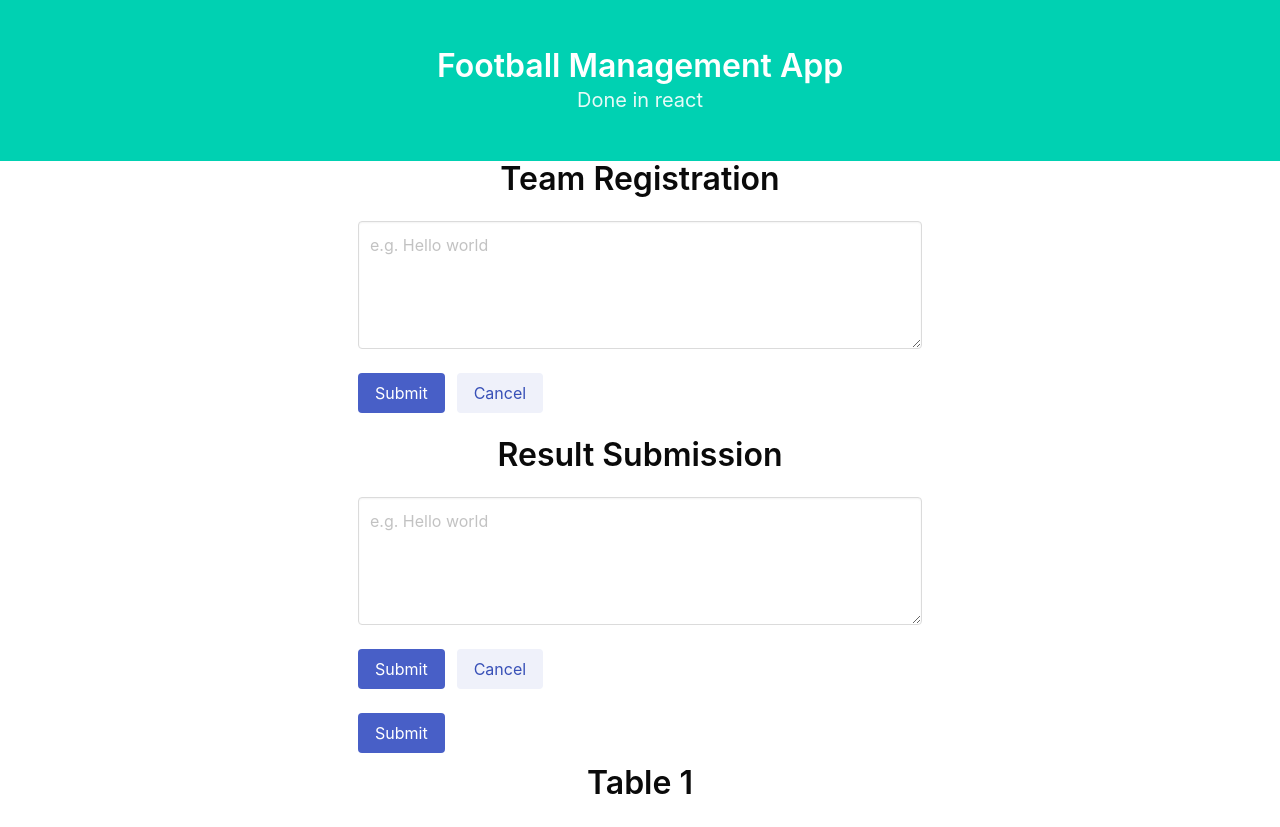
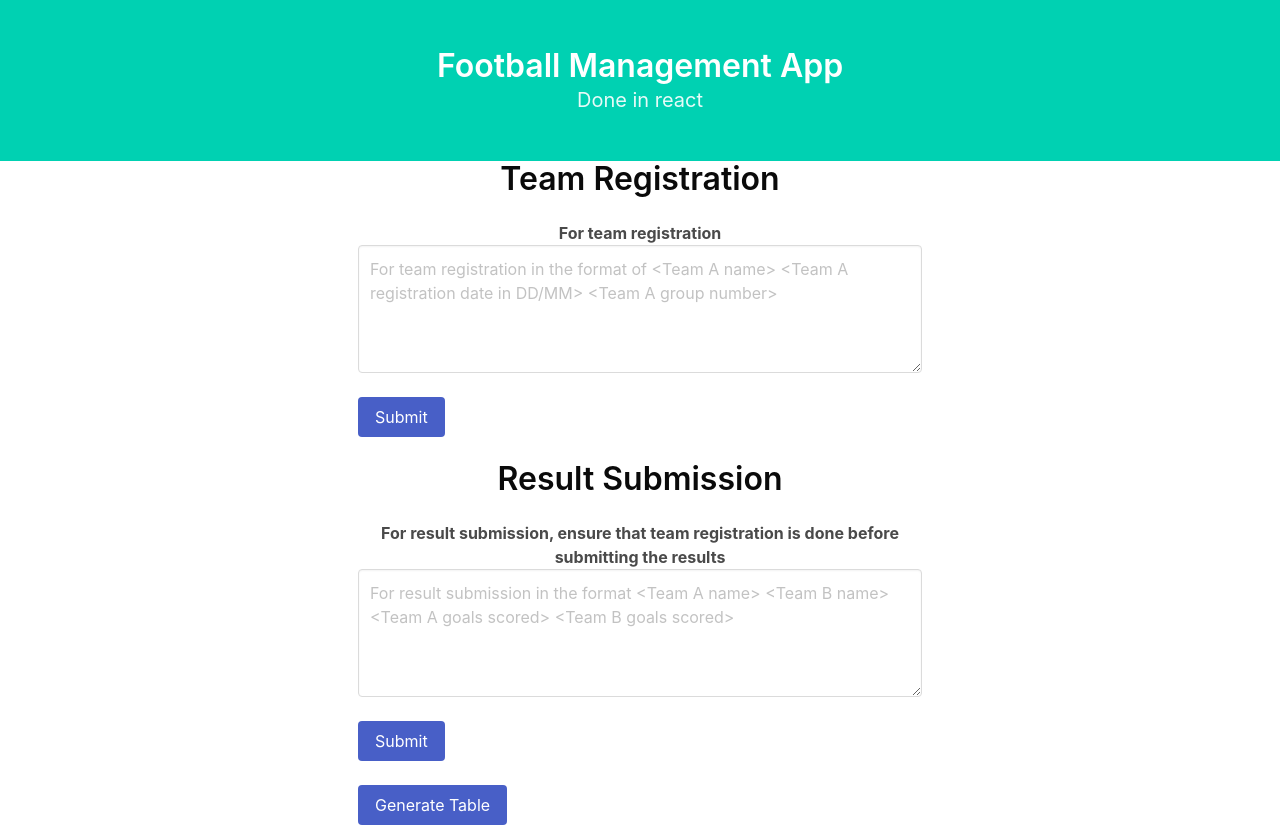
Before and after one commit to yanchenglee98/govtech-football, a React (Create React App) app: page / in a window 1280 px wide. Shown: the top 827 px of the page. Built offline with nearby package versions, Linux system fonts and the light colour scheme.

Commit message:
add additional info in text input

```diff
--- a/src/components/Table.js
+++ b/src/components/Table.js
@@ -3,8 +3,8 @@ import { useEffect, useState } from "react";
 export default function Table() {
     // for team registration
     const [message, setMessage] = useState('');
-    const [teams, setTeams] = useState([]);
 
+    // use 2 maps to keep track of the teams in each group
     const [groupATeams, setGroupATeams] = useState(new Map());
     const [groupBTeams, setGroupBTeams] = useState(new Map());
 
@@ -16,19 +16,14 @@ export default function Table() {
         event.preventDefault();
 
         const data = message.split('\n');
-        const res = [];
+
         for (const team of data) {
             const tokens = team.split(' ')
             if (tokens.length !== 3) {
                 continue;
             }
-            res.push({
-                teamName: tokens[0],
-                registeredAt: tokens[1],
-                groupNo: parseInt(tokens[2])
-            })
 
-            if (parseInt(tokens[2]) == 1) {
+            if (parseInt(tokens[2]) === 1) {
                 setGroupATeams(groupATeams.set(tokens[0], {
                     teamName: tokens[0],
                     registeredAt: tokens[1],
@@ -42,22 +37,18 @@ export default function Table() {
                 }))
             }
         }
-
-        setTeams(res);
     }
 
     const teamRegistrationForm = () => {
         return (
             <div>
                 <h1 className='title has-text-black'>Team Registration</h1>
-                <textarea className="textarea" placeholder="e.g. Hello world" onChange={handleTeamChange}></textarea>
+                <b> For team registration</b>
+                <textarea className="textarea" placeholder="For team registration in the format of <Team A name> <Team A registration date in DD/MM> <Team A group number>" onChange={handleTeamChange}></textarea>
                 <br></br>
                 <div className="field is-grouped">
                     <div className="control">
                         <button onClick={handleTeamClick} className="button is-link">Submit</button>
-                    </div>
-                    <div className="control">
-                        <button className="button is-link is-light">Cancel</button>
                     </div>
                 </div>
             </div>
@@ -65,9 +56,11 @@ export default function Table() {
     }
 
     // for result submission
+
+    // for getting input
     const [message2, setMessage2] = useState('');
-    const [results, setResults] = useState([]);
 
+    // use 2 arrays to keep track of the match results from the 2 groups
     const [groupAResults, setGroupAResults] = useState([]);
     const [groupBResults, setGroupBResults] = useState([]);
 
@@ -79,7 +72,6 @@ export default function Table() {
         event.preventDefault();
 
         const data = message2.split('\n');
-        const res = [];
 
         const tempA = []
         const tempB = []
@@ -90,14 +82,7 @@ export default function Table() {
               continue;
             }
 
-            res.push({
-              teamOne: toks[0],
-              teamTwo: toks[1],
-              teamOneGoals: parseInt(toks[2]),
-              teamTwoGoals: parseInt(toks[3])
-            })
-
-            if (groupATeams.get(toks[0]) != undefined) {
+            if (groupATeams.get(toks[0]) !== undefined) {
                 tempA.push({
                     teamOne: toks[0],
                     teamTwo: toks[1],
@@ -113,7 +98,6 @@ export default function Table() {
                 })
             }
         }
-        setResults(res);
         setGroupAResults(tempA)
         setGroupBResults(tempB)
     }
@@ -122,14 +106,12 @@ export default function Table() {
         return (
             <div>
                 <h1 className='title has-text-black'>Result Submission</h1>
-                <textarea className="textarea" placeholder="e.g. Hello world" onChange={handleResultChange}></textarea>
+                <b> For result submission, ensure that team registration is done before submitting the results</b>
+                <textarea className="textarea" placeholder="For result submission in the format <Team A name> <Team B name> <Team A goals scored> <Team B goals scored>" onChange={handleResultChange}></textarea>
                 <br></br>
                 <div className="field is-grouped">
                     <div className="control">
                         <button onClick={handleResultClick} className="button is-link">Submit</button>
-                    </div>
-                    <div className="control">
-                        <button className="button is-link is-light">Cancel</button>
                     </div>
                 </div>
             </div>
@@ -148,7 +130,7 @@ export default function Table() {
                 <div className="columns team mt-3 is-vcentered">
                     <div className="column has-text-left">
                         <div key={idx}>
-                            <div>{team.teamName}, {team.points}, {team.goals} </div>
+                            <div>{team.teamName}, points: {team.points}, goals: {team.goals} </div>
                         </div>
                     </div>
                 </div>
@@ -163,7 +145,7 @@ export default function Table() {
                 <div className="columns team mt-3 is-vcentered">
                     <div className="column has-text-left">
                         <div key={idx}>
-                            <div>{team.teamName}, {team.points}, {team.goals} </div>
+                            <div>{team.teamName}, points: {team.points}, goals: {team.goals} </div>
                         </div>
                     </div>
                 </div>
@@ -196,7 +178,7 @@ export default function Table() {
             <div>
                 <div className="field is-grouped">
                     <div className="control">
-                        <button onClick={handleTableClick} className="button is-link">Submit</button>
+                        <button onClick={handleTableClick} className="button is-link">Generate Table</button>
                     </div>
                 </div>
                 <h1 className='title has-text-black'>Table 1</h1>
```
